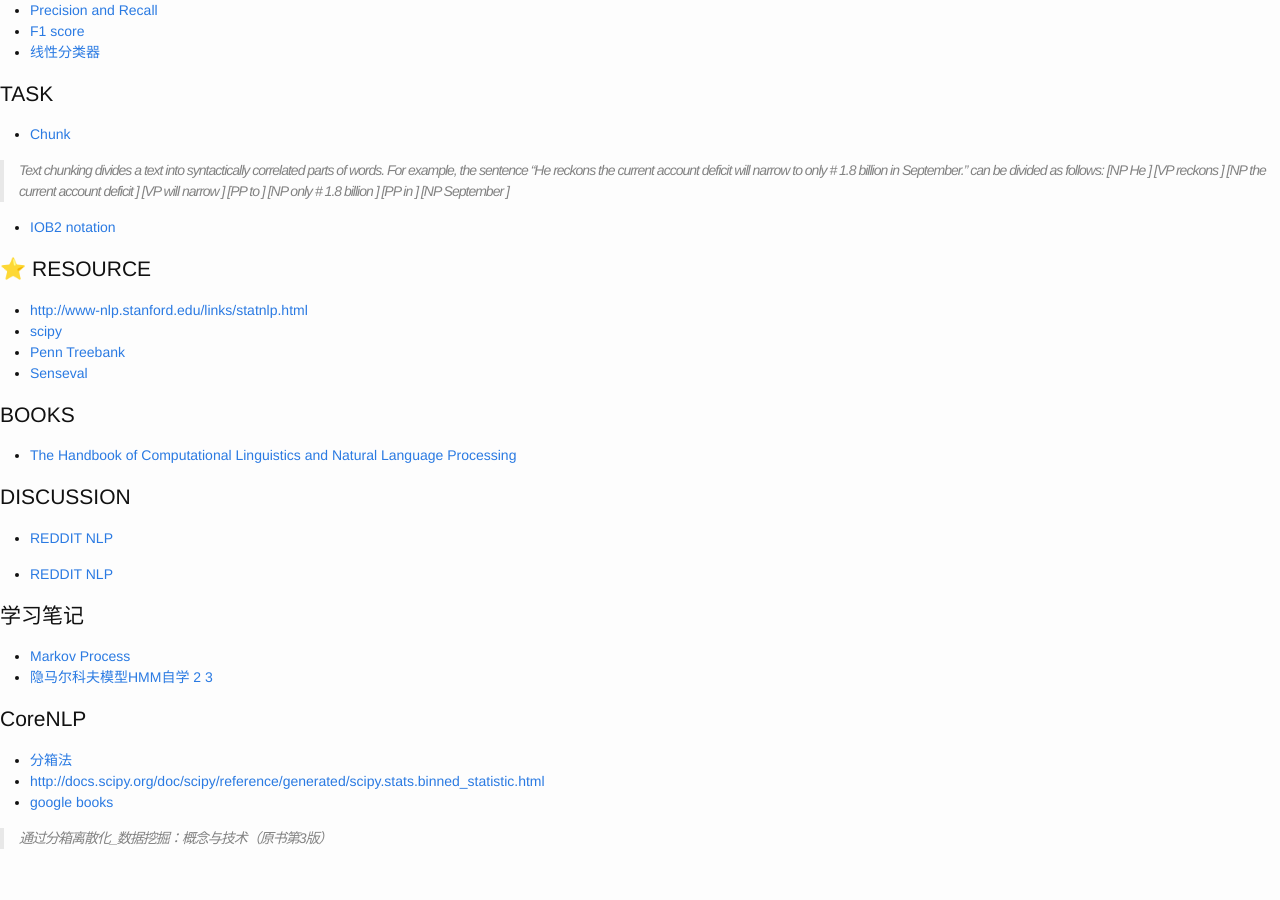
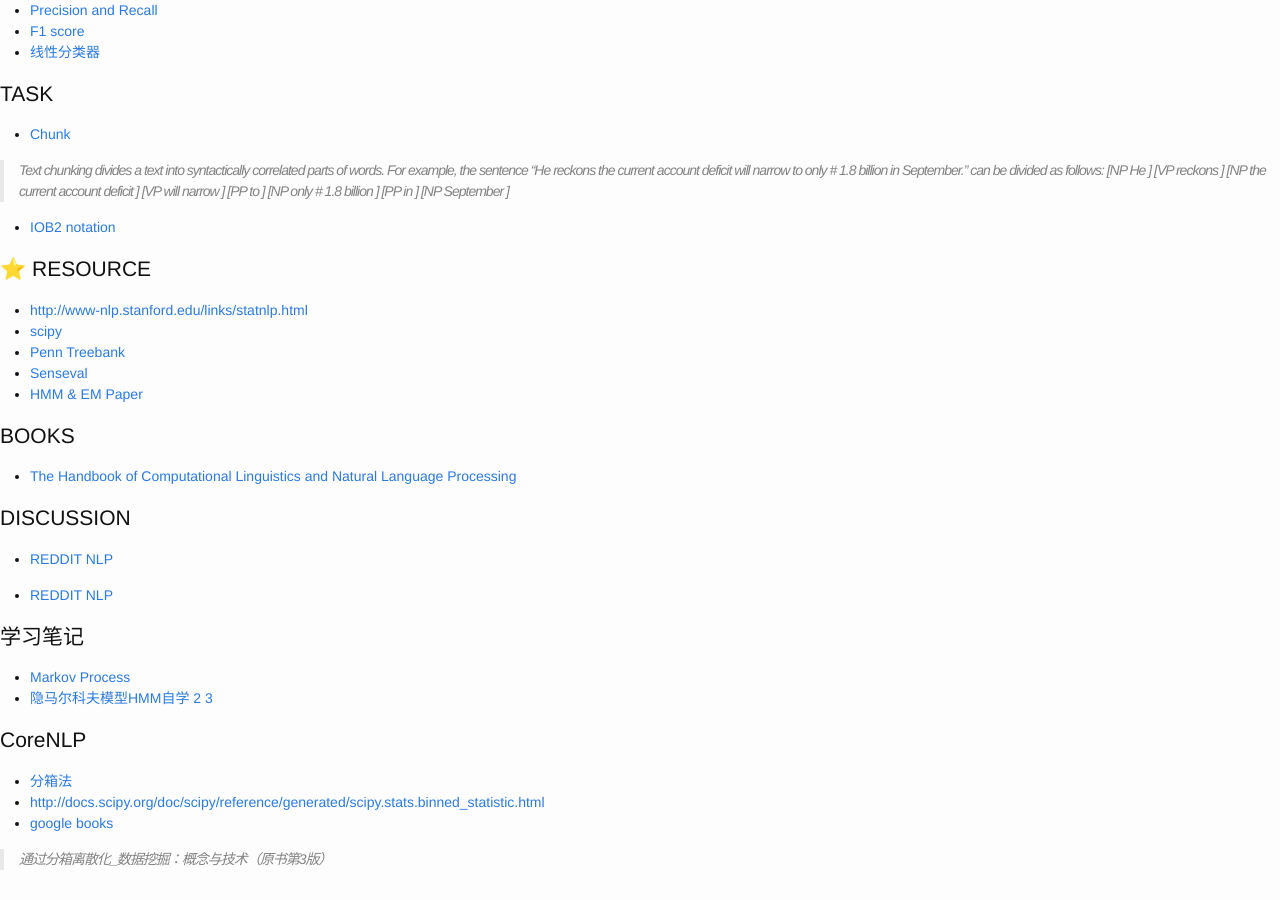
Before and after one commit to cnwarden/cnwarden.github.io, a Jekyll site: the page built from ml/index.md, in a window 1280 px wide and 900 px high, scrolled down 1100 px. Built offline with Jekyll 4.4.1, drawn with Linux system fonts in a browser that asks for light colours; emoji names are drawn with the system emoji font; before the commit the page ends 1979 px from its top, so only the background shows below that.

Commit message:
Update index.md

```diff
--- a/ml/index.md
+++ b/ml/index.md
@@ -78,6 +78,7 @@ Stanford relation extractor is a Java implementation to find relations between t
 * [scipy](http://docs.scipy.org/doc/#)
 * [Penn Treebank](http://www.cis.upenn.edu/~treebank/)
 * [Senseval](http://www.senseval.org/)
+* [HMM & EM Paper](http://www.stat.columbia.edu/~liam/teaching/neurostat-spr11/papers/)
 
 # BOOKS
 
```
